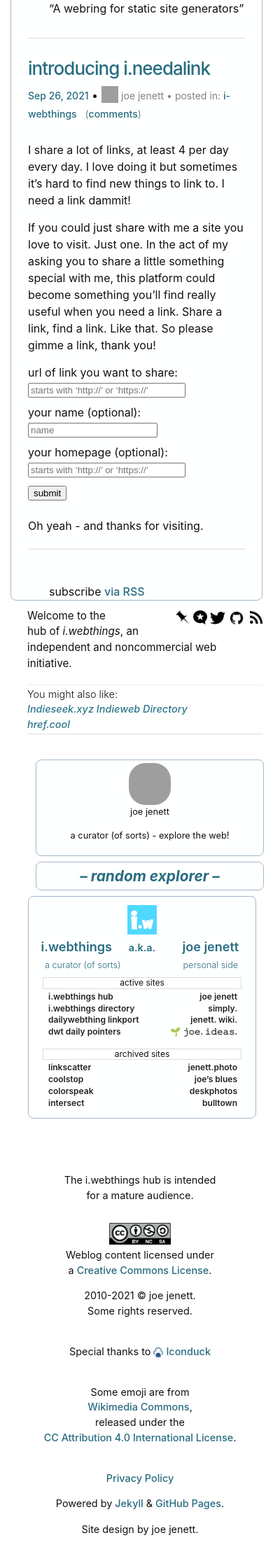
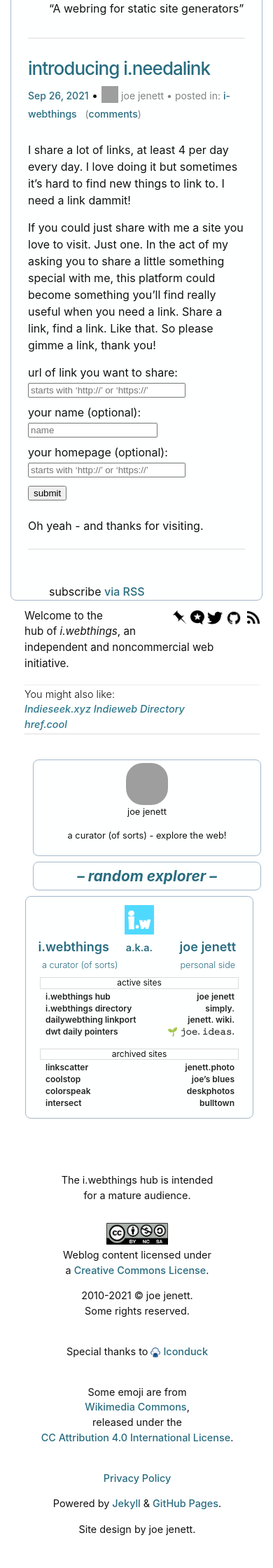
Before and after one commit to joejenett/i.webthings, a Jekyll site: the page built from index.md, in a window 390 px wide. Shown: the part 2709-4949 px from the top of the page at 70% size. Built offline with Jekyll 4.4.1, drawn with Linux system fonts in a browser that asks for light colours; comment, search, counter and statistics services are not loaded; grey boxes are pictures that could not be loaded.

Commit message:
Update style.css

```diff
--- a/css/style.css
+++ b/css/style.css
@@ -350,7 +350,7 @@ margin:0;
 div.hcard-display, .explore {
 margin-left:36px;
 }
-#thesidebar, #aka, .sidefoot {
+.thesidebar, #aka, .sidefoot {
 	position:relative;
 	left:-4px;
 }
```
